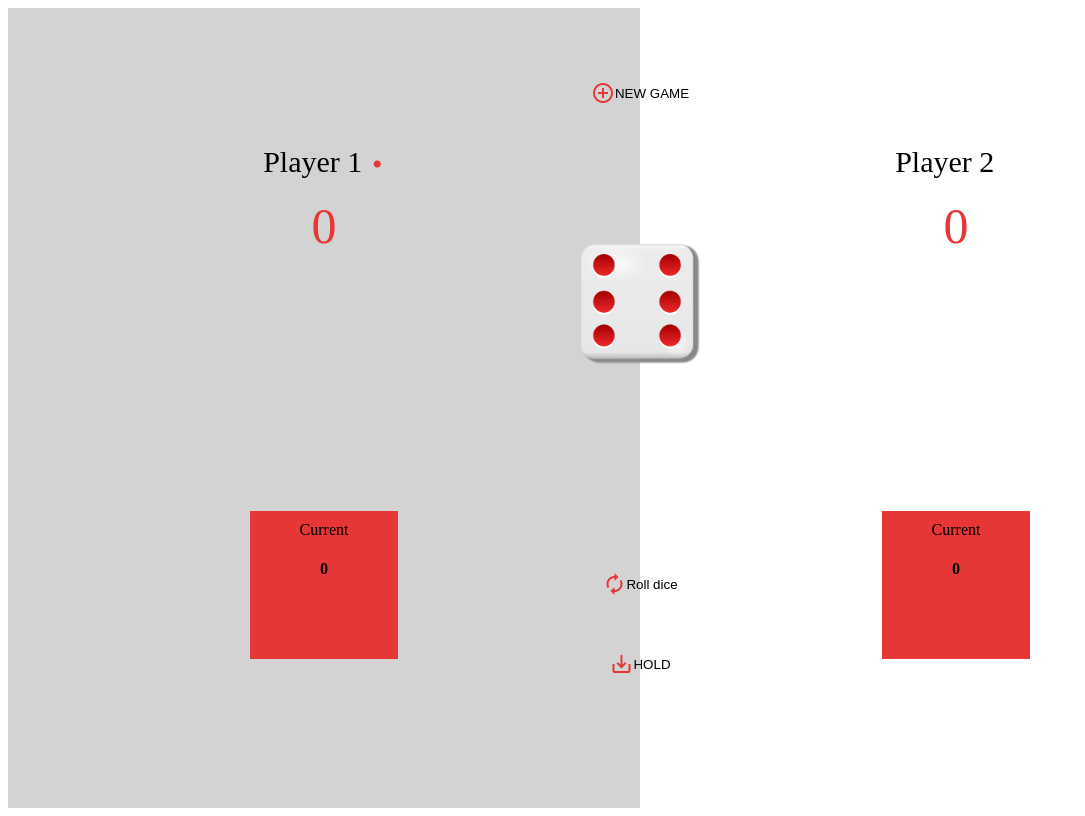
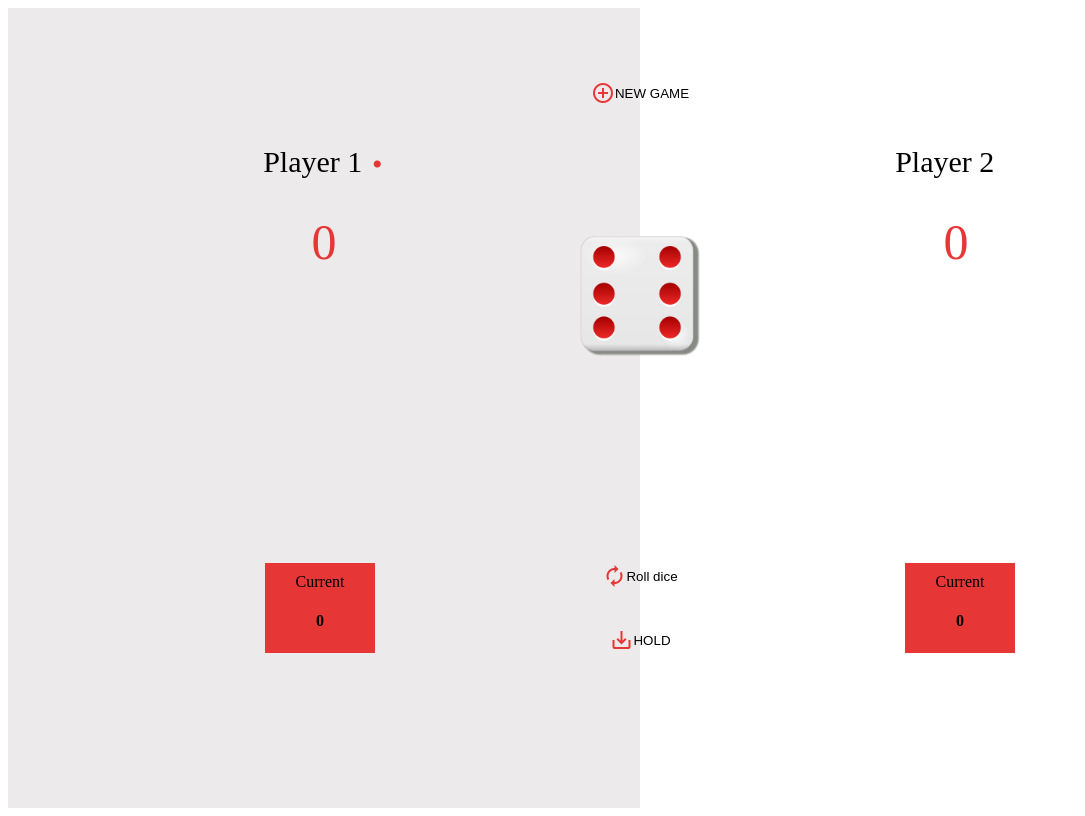
Before and after one commit to djillcode99/Dice_game, a PHP site: page / in a window 1280 px wide. Shown: the whole page, without its empty margins (0-1085 px from the left). Run offline with PHP 8.4, Linux system fonts and the light colour scheme.

Commit message:
Html-css-improvements

```diff
--- a/script.js
+++ b/script.js
@@ -207,6 +207,5 @@ function testWin(){
 }
 
 btn_roll.addEventListener('click',roll);
-btn_roll.addEventListener('touchstart', roll);
 btn_hold.addEventListener('click', calcul_total_score);
 new_game.addEventListener('click',restart );
--- a/style.css
+++ b/style.css
@@ -1,121 +1,312 @@
+
+ .left-player{
+    display: inline-block;
+    text-align: center;
+    background-color: #ECEAEA;
+    height: 100vh;
+    width: 50%;
+
+
+
+}
+.right-player{
+
+    width: 50%;
+    display: inline-block;
+    text-align: center;
+    background: white;
+    height: 100vh;
+}
+.current_score_1{
+    background: #e63636;
+    width: 12vw;
+    height: 13vw;
+    padding: 10px;
+    text-align: center;
+    position: absolute;
+    left: 25%;
+    top:  80%;
+    transform: translate(-50% , -50%);
+}
+.current_score_2{
+    background: #e63636;
+    width: 12vw;
+    height: 13vw;
+    padding: 10px;
+    text-align: center;
+    position: absolute;
+    left: 75%;
+    top:  80%;
+    transform: translate(-50% , -50%);
+}
+.last_score{
+    position: relative;
+    top: 7vh;
+    font-size: 30px;
+    color: #e63636;
+}
+.h1{
+    font-size: 30px;
+    top: 5vh;
+    text-align: center;
+    position: relative;
+
+}
+.h2{
+    font-size: 30px;
+    top: 5vh;
+    text-align: center;
+    position: relative;
+
+}
+.dice{
+    position: absolute;
+    top: 45%;
+    left: 50%;
+    height: 15vh;
+    width: 15vh;
+
+    transform: translate(-50% , -50%);
+}
+.roll-btn{
+    position: absolute;
+    height: 5vh;
+    top: 60%;
+    left: 50%;
+    transform: translate(-50% , -50%);
+    z-index: 2000;
+}
+.hold-btn{
+    position: absolute;
+    top: 67%;
+    left: 50%;
+    height: 5vh;
+    transform: translate(-50% , -50%);
+    z-index: 2000;
+}
+.h1{
+    font-size: 30px;
+    top: 10%;
+    text-align: center;
+    position: relative;
+
+}
+.h2{
+    font-size: 30px;
+    top: 10%;
+    text-align: center;
+    position: relative;
+
+}
+
+.new-game{
+    position: absolute;
+    left: 50%;
+    top: 10vh;
+    transform: translate(-50%);
+}
+.dot{
+    position: relative;
+    bottom: 5px;
+    font-size: 60px;
+    color: #e63636;
+}
+#dot2{
+    opacity: 0%;
+}
+
+.alert{
+    opacity: 0;
+    font-size: xx-large;
+    position: absolute;
+    top: 50%;
+    left: 50%;
+    transform: translate(-50%, -50%);
+    text-align: center;
+    color: #e63636;
+}
+button{
+    background: none;
+    border: none;
+    display: inline-flex;
+    align-items: center;
+
+}
+.material-icons{
+    color: #e63636;
+}
+
 
 
 @media screen and (orientation: landscape) {
 
-
-    .left-player{
-        display: inline-block;
+    .current_score_1{
+        background: #e63636;
+        width: 10vw;
+        height: 10vw;
+        padding: 10px;
         text-align: center;
-        background-color: lightgrey;
-        height: 100vh;
-        width: 50%;
-
-
+        position: absolute;
+        left: 25%;
+        top:  85%;
+        transform: translate(-50% , -50%);
+    }
+    .current_score_2{
+        background: #e63636;
+        width: 10vw;
+        height: 10vw;
+        padding: 10px;
+        text-align: center;
+        position: absolute;
+        left: 75%;
+        top:  85%;
+        transform: translate(-50% , -50%);
+    }
+    .last_score{
+        position: relative;
+        top: 2vh;
+        font-size: 30px;
+        color: #e63636;
+    }
+    .h1{
+        font-size: 30px;
+        top: 5vh;
+        text-align: center;
+        position: relative;
 
     }
-    .right-player{
+    .h2{
+        font-size: 30px;
+        top: 5vh;
+        text-align: center;
+        position: relative;
 
-        width: 50%;
-        display: inline-block;
-        text-align: center;
-        background: white;
-        height: 100vh;
-    }
-
-    .new-game{
-        position: absolute;
-        left: 50%;
-        top: 10vh;
-        transform: translate(-50%);
     }
     .dice{
         position: absolute;
-        top: 38%;
+        top: 54%;
         left: 50%;
         height: 15vh;
         width: 15vh;
 
         transform: translate(-50% , -50%);
     }
-
-
-    .score{
-        background: #e63636;
-        width: 10vw;
-        height: 10vw;
-        padding: 10px;
-        text-align: center;
-        position: relative;
-        left: 50%;
-        top:  40%;
-        transform: translate(-50% , -50%);
-    }
-
-
     .roll-btn{
         position: absolute;
         height: 5vh;
-        top: 73%;
+        top: 80%;
         left: 50%;
         transform: translate(-50% , -50%);
+        z-index: 2000;
     }
     .hold-btn{
         position: absolute;
-        top: 83%;
+        top: 91%;
         left: 50%;
         height: 5vh;
         transform: translate(-50% , -50%);
+        z-index: 2000;
     }
     .h1{
         font-size: 30px;
-        top: 10vh;
+        top: 10%;
         text-align: center;
         position: relative;
 
     }
     .h2{
         font-size: 30px;
-        top: 10vh;
+        top: 10%;
         text-align: center;
         position: relative;
 
     }
-    .dot{
-        position: relative;
-        bottom: 5px;
-        font-size: 60px;
-        color: #e63636;
+}
+@media screen and (min-width: 670px) {
+
+    .current_score_1{
+        background: #e63636;
+        width: 13vw;
+        height: 10vw;
+        max-width: 90px;
+        max-height: 70px;
+        padding: 10px;
+        text-align: center;
+        position: absolute;
+        left: 25%;
+        top:  76%;
+        transform: translate(-50% , -50%);
     }
-    #dot2{
-        opacity: 0%;
+    .current_score_2{
+        background: #e63636;
+        width: 13vw;
+        height: 10vw;
+        max-width: 90px;
+        max-height: 70px;
+        padding: 10px;
+        text-align: center;
+        position: absolute;
+        left: 75%;
+        top:  76%;
+        transform: translate(-50% , -50%);
     }
     .last_score{
         position: relative;
-        top: 5vh;
+        top: 7vh;
         font-size: 50px;
         color: #e63636;
     }
-    .alert{
-        opacity: 0;
-        font-size: xx-large;
-        position: absolute;
-        top: 50%;
-        left: 50%;
-        transform: translate(-50%, -50%);
+    .h1{
+        font-size: 40px;
+        top: 5vh;
         text-align: center;
-        color: #e63636;
-    }
-    button{
-        background: none;
-        border: none;
-        display: inline-flex;
-        align-items: center;
+        position: relative;
 
     }
-    .material-icons{
-        color: #e63636;
+    .h2{
+        font-size: 40px;
+        top: 5vh;
+        text-align: center;
+        position: relative;
+
     }
+    .dice{
+        position: absolute;
+        top: 37%;
+        left: 50%;
+        height: 15vh;
+        width: 15vh;
 
+        transform: translate(-50% , -50%);
+    }
+    .roll-btn{
+        position: absolute;
+        height: 5vh;
+        top: 72%;
+        left: 50%;
+        transform: translate(-50% , -50%);
+        z-index: 2000;
+    }
+    .hold-btn{
+        position: absolute;
+        top: 80%;
+        left: 50%;
+        height: 5vh;
+        transform: translate(-50% , -50%);
+        z-index: 2000;
+    }
+    .h1{
+        font-size: 30px;
+        top: 10%;
+        text-align: center;
+        position: relative;
 
+    }
+    .h2{
+        font-size: 30px;
+        top: 10%;
+        text-align: center;
+        position: relative;
 
+    }
 }
```
